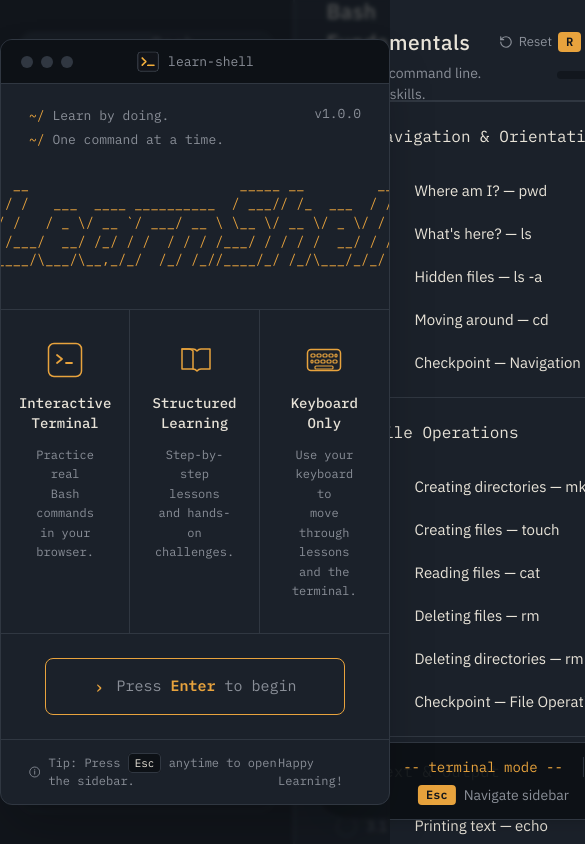
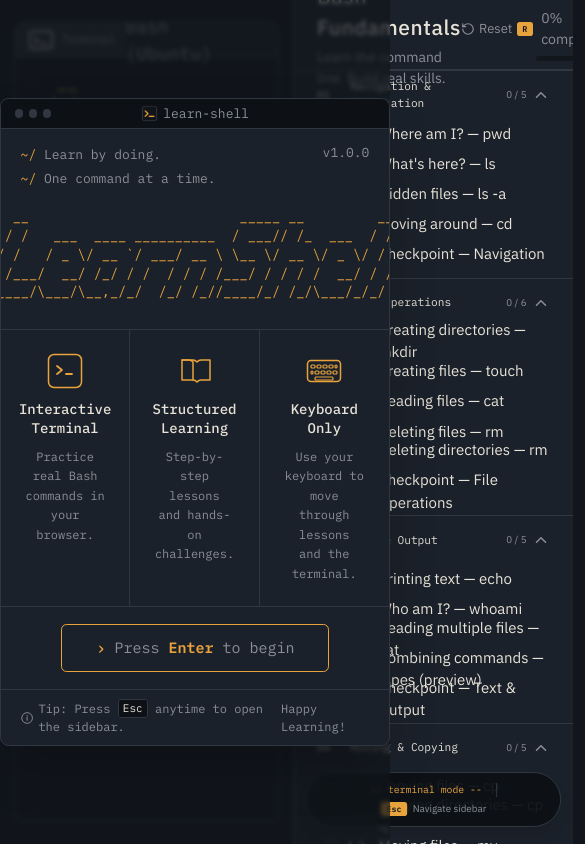
Before and after one commit to huzaifaNotFound/learn-shell, a React (Vite) app in the folder learn-shell/: page / in a window 390 px wide. Shown: the top 844 px of the page, 585 px wide, since content can reach past the window. Built offline with nearby package versions, Linux system fonts and the light colour scheme.

Commit message:
Make font-size responsive with CSS variables
Update font-size to be responsive based on UI scale.

```diff
--- a/learn-shell/src/index.css
+++ b/learn-shell/src/index.css
@@ -29,7 +29,17 @@
 }
 
 html {
-  font-size: 16px;
+  font-size: calc(16px * var(--ui-scale));
+}
+
+@media (max-width: 1600px), (max-height: 900px) {
+  :root { --ui-scale: 0.9; }
+}
+@media (max-width: 1400px), (max-height: 780px) {
+  :root { --ui-scale: 0.8; }
+}
+@media (max-width: 1200px), (max-height: 650px) {
+  :root { --ui-scale: 0.7; }
 }
 
 @keyframes blink {
```
